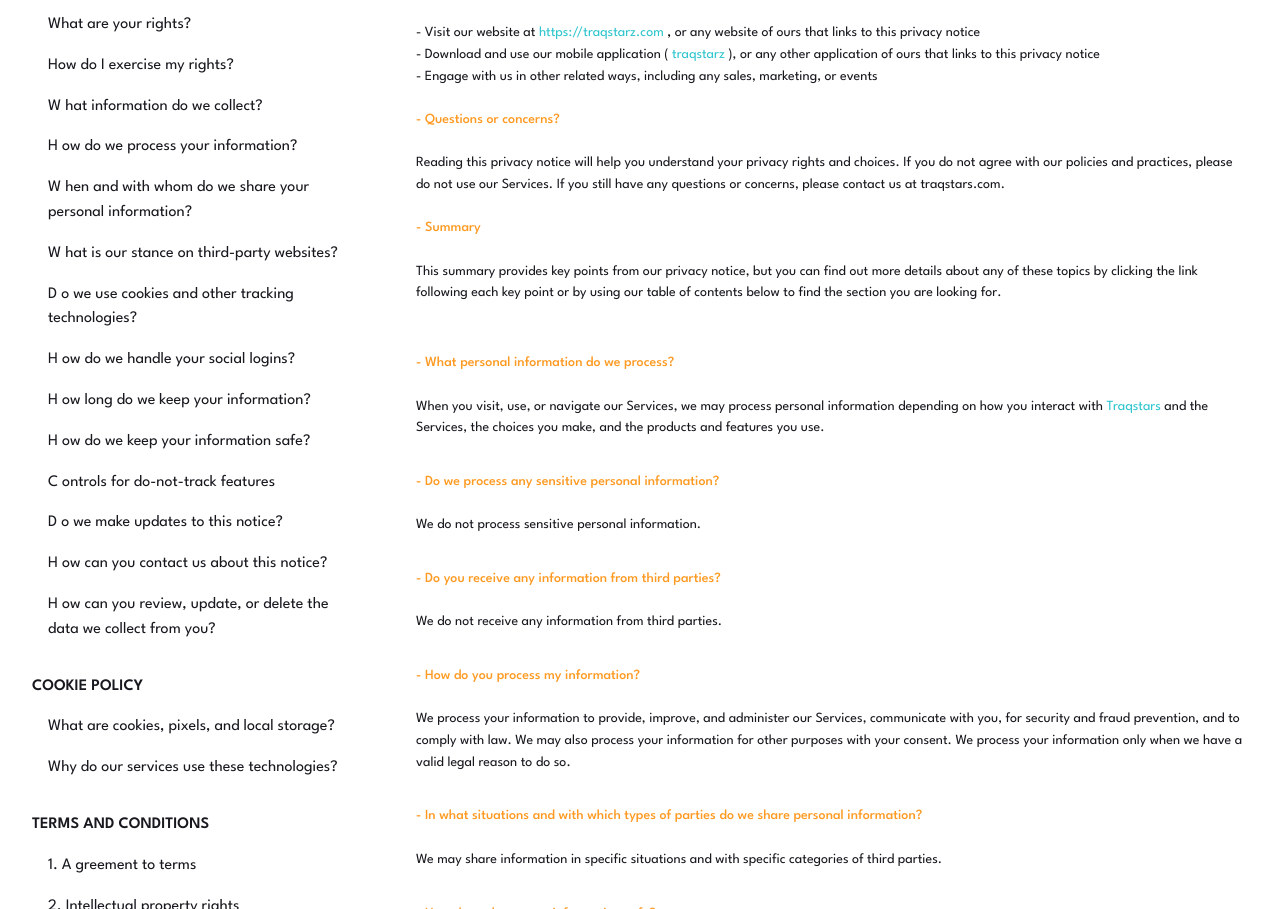
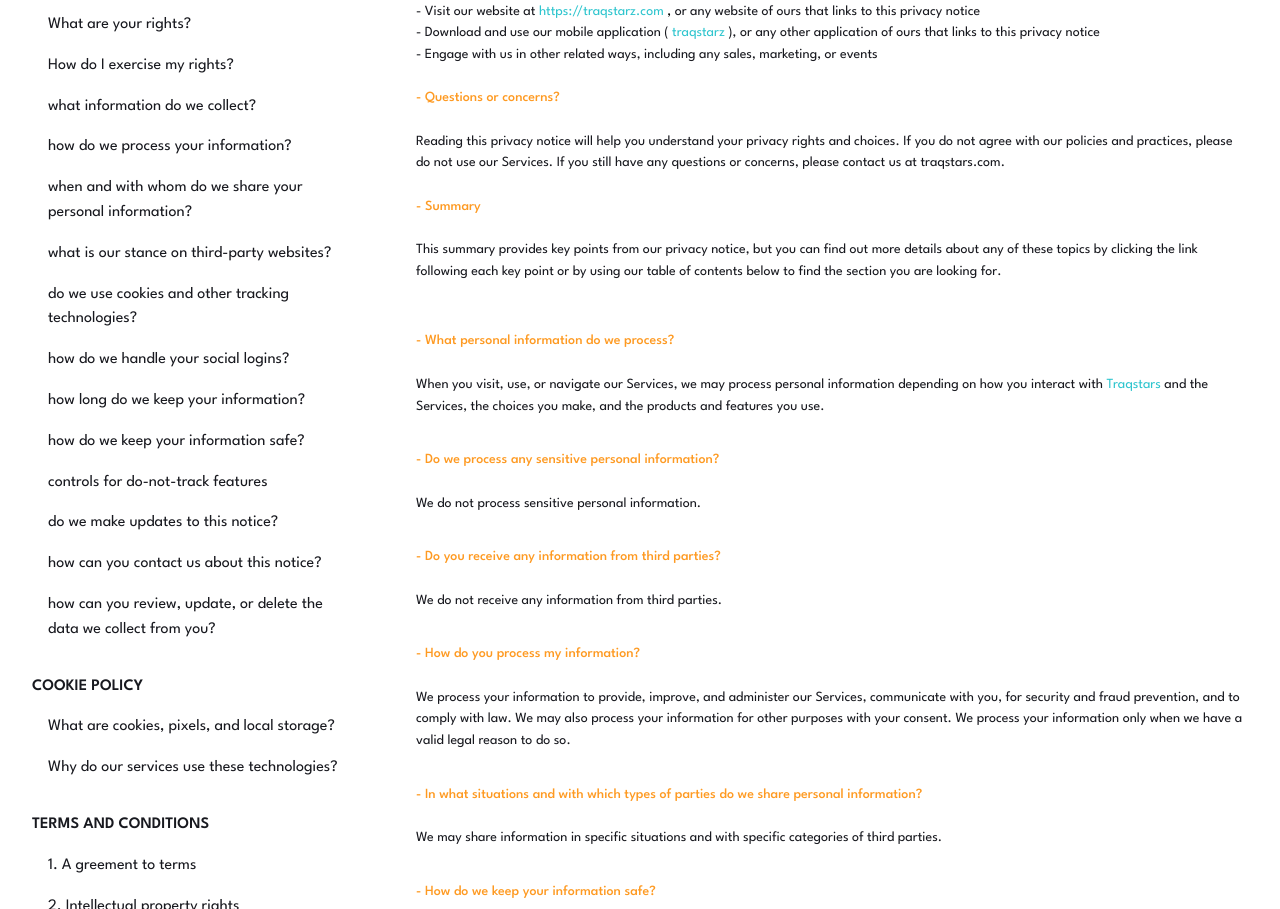
Before and after one commit to btmurray1/TraqStarzWebsite, a website built with Parcel: page legal.html in a window 1280 px wide. Shown: the part 569-1478 px from the top of the page. Built offline with nearby package versions, Linux system fonts and the light colour scheme.

Commit message:
Update legal.html

```diff
--- a/legal.html
+++ b/legal.html
@@ -117,77 +117,65 @@
                   <span>How do I exercise my rights?</span>
                 </span>
                 <span class="legal-text0019">
-                  <span>W</span>
                   <span class="legal-text0021">
-                    HAT INFORMATION DO WE COLLECT?
+                    WHAT INFORMATION DO WE COLLECT?
                   </span>
                 </span>
                 <span class="legal-text0022">
-                  <span>H</span>
                   <span class="legal-text0024">
-                    OW DO WE PROCESS YOUR INFORMATION?
+                    HOW DO WE PROCESS YOUR INFORMATION?
                   </span>
                 </span>
                 <span class="legal-text0025">
-                  <span>W</span>
                   <span class="legal-text0027">
-                    HEN AND WITH WHOM DO WE SHARE YOUR PERSONAL INFORMATION?
+                    WHEN AND WITH WHOM DO WE SHARE YOUR PERSONAL INFORMATION?
                   </span>
                 </span>
                 <span class="legal-text0028">
-                  <span>W</span>
                   <span class="legal-text0030">
-                    HAT IS OUR STANCE ON THIRD-PARTY WEBSITES?
+                    WHAT IS OUR STANCE ON THIRD-PARTY WEBSITES?
                   </span>
                 </span>
                 <span class="legal-text0031">
-                  <span>D</span>
                   <span class="legal-text0033">
-                    O WE USE COOKIES AND OTHER TRACKING TECHNOLOGIES?
+                    DO WE USE COOKIES AND OTHER TRACKING TECHNOLOGIES?
                   </span>
                 </span>
                 <span class="legal-text0034">
-                  <span>H</span>
                   <span class="legal-text0036">
-                    OW DO WE HANDLE YOUR SOCIAL LOGINS?
+                    HOW DO WE HANDLE YOUR SOCIAL LOGINS?
                   </span>
                 </span>
                 <span class="legal-text0037">
-                  <span>H</span>
                   <span class="legal-text0039">
-                    OW LONG DO WE KEEP YOUR INFORMATION?
+                    HOW LONG DO WE KEEP YOUR INFORMATION?
                   </span>
                 </span>
                 <span class="legal-text0040">
-                  <span>H</span>
                   <span class="legal-text0042">
-                    OW DO WE KEEP YOUR INFORMATION SAFE?
+                    HOW DO WE KEEP YOUR INFORMATION SAFE?
                   </span>
                   <br />
                   <span></span>
                 </span>
                 <span class="legal-text0044">
-                  <span>C</span>
                   <span class="legal-text0046">
-                    ONTROLS FOR DO-NOT-TRACK FEATURES
+                    CONTROLS FOR DO-NOT-TRACK FEATURES
                   </span>
                 </span>
                 <span class="legal-text0047">
-                  <span>D</span>
                   <span class="legal-text0049">
-                    O WE MAKE UPDATES TO THIS NOTICE?
+                    DO WE MAKE UPDATES TO THIS NOTICE?
                   </span>
                 </span>
                 <span class="legal-text0050">
-                  <span>H</span>
                   <span class="legal-text0052">
-                    OW CAN YOU CONTACT US ABOUT THIS NOTICE?
+                    HOW CAN YOU CONTACT US ABOUT THIS NOTICE?
                   </span>
                 </span>
                 <span class="legal-text0053">
-                  <span>H</span>
                   <span class="legal-text0055">
-                    OW CAN YOU REVIEW, UPDATE, OR DELETE THE DATA WE COLLECT
+                    HOW CAN YOU REVIEW, UPDATE, OR DELETE THE DATA WE COLLECT
                     FROM YOU?
                   </span>
                 </span>
@@ -291,8 +279,6 @@
                 <span id="disclaimer" class="legal-text0118">DISCLAIMER</span>
                 <span class="legal-text0119">
                   <span class="legal-text0120">Last updated May 09, 2022</span>
-                  <br />
-                  <span class="legal-text0122">&amp;#8203;</span>
                   <br />
                   <span>The information provided by</span>
                   <span class="legal-text0124">traqstars</span>
```
